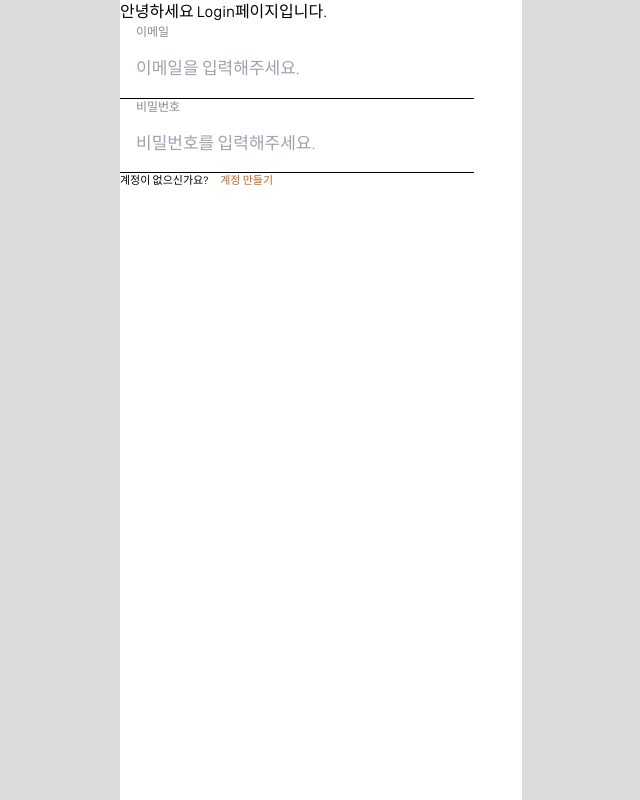
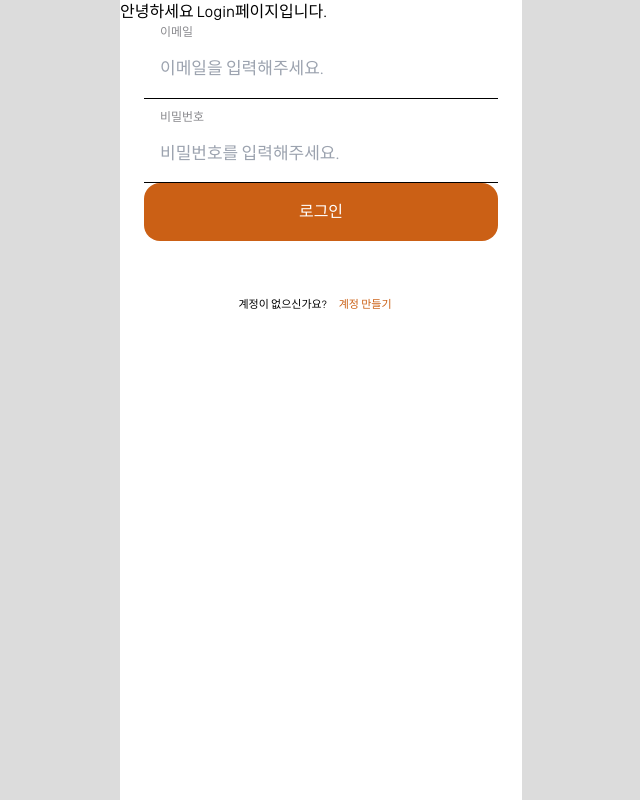
Before and after one commit to UMC-DEMO-PROJECT/Chat-Sul, a React (Vite) app: page /login in a window 1280 px wide. Shown: the whole page, without its empty margins (319-959 px from the left). Built offline with nearby package versions, Linux system fonts and the light colour scheme.

Commit message:
feat: LoginForm 생성

```diff
--- a/src/components/Login/LoginForm.tsx
+++ b/src/components/Login/LoginForm.tsx
@@ -2,55 +2,60 @@ import { useState } from 'react';
 import Input from '../../shared/ui/Input/Input';
 import Message from '../../shared/ui/Message/Message';
 import { useNavigate } from 'react-router-dom';
+import Button from '../button';
 
 const LoginForm = () => {
   const navigate = useNavigate();
 
+  const handleSubmit = (e: React.FormEvent<HTMLFormElement>) => {
+    e.preventDefault();
+
+    const formData = {
+      email: emailValue,
+      password: passwordValue,
+    };
+
+    if (emailValue === 'test@example.com' && passwordValue === 'password123') {
+      console.log('로그인 성공', formData);
+      setIsError(false);
+      // navigate('/');
+    } else {
+      console.log('로그인 실패', formData);
+      setIsError(true);
+    }
+  };
+
   const [emailValue, setEmailValue] = useState('');
-  const [emailState, setEmailState] = useState<
-    'valid' | 'correct' | 'error' | 'invalid'
-  >('invalid');
+
   const [passwordValue, setPasswordValue] = useState('');
-  const [passwordState, setPasswordState] = useState<
-    'valid' | 'correct' | 'error' | 'invalid'
-  >('invalid');
 
   const [isError, setIsError] = useState(false);
 
   const handleEmailChange = (e: React.ChangeEvent<HTMLInputElement>) => {
     const value = e.target.value;
     setEmailValue(value);
-
-    if (value) {
-      setEmailState('valid');
-    } else {
-      setEmailState('invalid');
-    }
   };
 
   const handlePasswordChange = (e: React.ChangeEvent<HTMLInputElement>) => {
     const value = e.target.value;
     setPasswordValue(value);
+  };
 
-    if (value) {
-      setPasswordState('valid');
-    } else {
-      setPasswordState('invalid');
-    }
-  };
+  const isButtonDisabled = !emailValue || !passwordValue;
 
   const handleRegisterClick = () => {
     navigate('/register');
   };
 
   return (
-    <>
+    <div className="flex flex-col justify-center items-center gap-14 w-[356px] mx-auto">
+      <form onSubmit={handleSubmit}>
+        <div className="flex flex-col items-start gap-[10px]">
           <Input
             placeholder="이메일을 입력해주세요."
             title="이메일"
             value={emailValue}
             onChange={handleEmailChange}
-        state={emailState}
             width={'354'}
           />
           <Input
@@ -58,11 +63,24 @@ const LoginForm = () => {
             title="비밀번호"
             value={passwordValue}
             onChange={handlePasswordChange}
-        state={passwordState}
             width={'354'}
           />
-      {isError ? <Message text="이메일 혹은 비밀번호가 틀렸습니다." /> : <></>}
-      {/* 로그인 Button */}
+        </div>
+        {isError ? (
+          <Message text="이메일 혹은 비밀번호가 틀렸습니다." />
+        ) : (
+          <></>
+        )}
+        <Button
+          type="submit"
+          size="large"
+          colorType="filled"
+          disabled={isButtonDisabled}
+        >
+          로그인
+        </Button>
+      </form>
+
       <div className="flex text-[11px]">
         <p> 계정이 없으신가요? </p>
         <p
@@ -72,7 +90,7 @@ const LoginForm = () => {
           계정 만들기
         </p>
       </div>
-    </>
+    </div>
   );
 };
 export default LoginForm;
```
Lines whose indentation alone changed are shown as unchanged.
